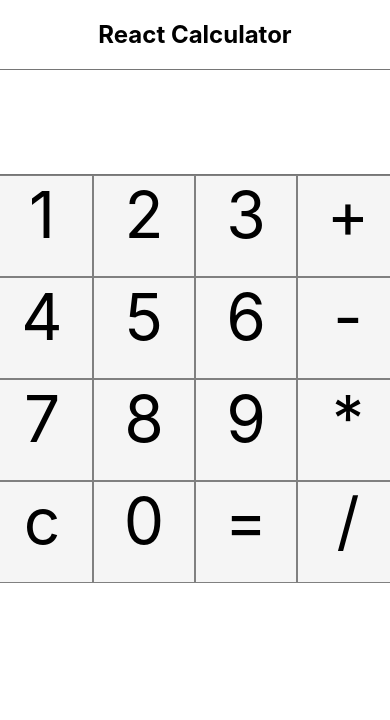
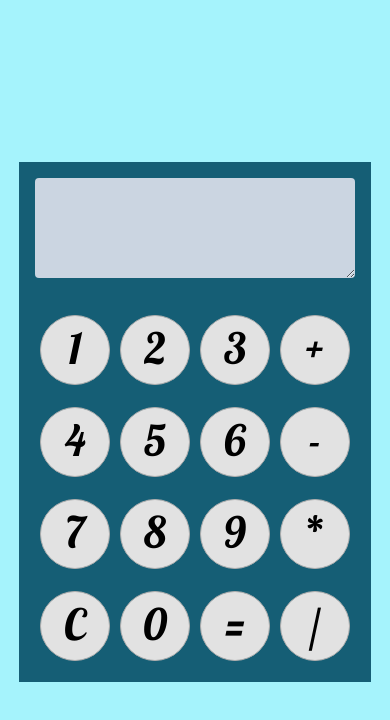
Before and after one commit to myatsusuhlaing/React-Calculator, a React (Create React App) app: page / in a window 390 px wide. Shown: the top 720 px of the page. Built offline with nearby package versions, Linux system fonts and the light colour scheme.

Commit message:
fix responsive

```diff
--- a/package.json
+++ b/package.json
@@ -35,5 +35,8 @@
       "last 1 firefox version",
       "last 1 safari version"
     ]
+  },
+  "devDependencies": {
+    "tailwindcss": "^3.3.2"
   }
 }
--- a/src/App.css
+++ b/src/App.css
@@ -1,20 +1,5 @@
-.App {
-  text-align: center;
-}
-
-.calculator {
-  align-items: center;
-  display: flex;
-  flex-direction: column;
-  /* border: 1px solid black; */
-}
-
-.input {
-  display: flex;
-}
 
 .button {
-  display: flex;
   cursor:pointer;
 }
 
@@ -24,17 +9,78 @@
 }
 
 .col {
-  height: 100px;
-  width: 100px;
+  height: 90px;
+  width: 90px;
   text-align: center;
-  font-size: 4rem;
+  font-size: 3.7rem;
   border: 1px solid gray;
-  background-color: whitesmoke;
+  background-color: rgb(226, 226, 226);
+  border: 0.03px solid rgb(173, 173, 173);
+  border-radius: 100px;
+  margin: 5px;
+}
+.col:hover{
+  background-color: rgb(104, 104, 104);
+  color:beige;
+  border: none;
 }
 
 textarea {
-  width: 402px;
+  width: 400px;
   height: 100px;
   font-size: 2.5rem;
   text-align: right;
+  padding: 1rem;
 }
+@media screen and (max-width: 450px) {
+  .calculator{
+    display: flex;
+    align-items: center;
+    justify-content: center;
+    width: 100%;
+  }
+  .col{
+    height: 70px;
+    width: 70px;
+    text-align: center;
+    font-size: 2.7rem;
+    border: 1px solid gray;
+    background-color: rgb(226, 226, 226);
+    border: 0.03px solid rgb(173, 173, 173);
+    border-radius: 100px;
+    margin: 5px;
+  }
+  textarea {
+    width: 320px;
+    height: 100px;
+    font-size: 2.7rem;
+    text-align: right;
+    padding: 1rem;
+  }
+}
+@media screen and (max-width: 350px) {
+  .calculator{
+    display: flex;
+    align-items: center;
+    justify-content: center;
+    width: 100%;
+  }
+  .col{
+    height: 60px;
+    width: 60px;
+    text-align: center;
+    font-size: 2.3rem;
+    border: 1px solid gray;
+    background-color: rgb(226, 226, 226);
+    border: 0.03px solid rgb(173, 173, 173);
+    border-radius: 100px;
+    margin: 5px;
+  }
+  textarea {
+    width: 280px;
+    height: 100px;
+    font-size: 2.5rem;
+    text-align: right;
+    padding: 1rem;
+  }
+}
--- a/src/App.js
+++ b/src/App.js
@@ -4,10 +4,9 @@ import "./App.css";
 function App () {
   return(
     <>
-    <div className="App">
-      <h2>React Calculator</h2>
+    <div className="calculator h-screen md:min-w-full flex items-center justify-center bg-cyan-200">
+    <Calculator />
     </div>
-    <Calculator />
     </>
   )
 }
--- a/src/Calculator.js
+++ b/src/Calculator.js
@@ -76,37 +76,41 @@ const [isNumLockOn, setIsNumLockOn] = useState(true);
 
     return(
         <>
-        <div className="calculator">
-            <div className="input">
-                <div className="row">
+        <div className=" bg-cyan-800 font-title ">
+        {/* <h2 className=" text-3xl text-center pb-2  text-stone-500 font-medium font-title bg-cyan-500">
+            React Calculator
+        </h2> */}
+            <div className="input p-4 ">
+                <div className="row ">
                 <textarea
                 id="inputArea"
                 value={expression}
                 cols="30"
                 rows="10"
+                className="bg-slate-300 rounded border-none "
                 />
                 </div>
             </div>
-        <div className="button">
-            <div className="row">
+        <div className="button flex p-4">
+            <div className="row  grid grid-cols-3 gap-3">
             <div className="col" onClick={() => input('1')}>{isNumLockOn ? "1" : "!"}</div>
             <div className="col" onClick={() => input('4')}>{isNumLockOn ? "4" : "$"}</div>
             <div className="col" onClick={() => input('7')}>{isNumLockOn ? "7" : "&"}</div>
-            <div className="col" onClick={clear}>c</div>
+            <div className="col" onClick={clear}>C</div>
             </div>
-            <div className="row">
+            <div className="row  grid grid-cols-3 gap-3">
             <div className="col" onClick={() => input('2')}>{isNumLockOn ? "2" : "@"}</div>
             <div className="col" onClick={() => input('5')}>{isNumLockOn ? "5" : "%"}</div>
             <div className="col" onClick={() => input('8')}>{isNumLockOn ? "8" : "*"}</div>
             <div className="col" onClick={() => input('0')}>{isNumLockOn ? "0" : ")"}</div>
             </div>
-            <div className="row">
+            <div className="row  grid grid-cols-3 gap-3">
             <div className="col" onClick={() => input('3')}>{isNumLockOn ? "3" : "#"}</div>
             <div className="col" onClick={() => input('6')}>{isNumLockOn ? "6" : "^"}</div>
             <div className="col" onClick={() => input('9')}>{isNumLockOn ? "9" : "("}</div>
             <div className="col" onClick={calculate}>{isNumLockOn ? "=" : "+"}</div>
             </div>
-            <div className="row">
+            <div className="row  grid grid-cols-3 gap-3">
             <div className="col" onClick={() => input('+')}>+</div>
             <div className="col" onClick={() => input('-')}>-</div>
             <div className="col" onClick={() => input('*')}>*</div>
--- a/src/index.css
+++ b/src/index.css
@@ -1,3 +1,8 @@
+@import url('https://fonts.googleapis.com/css2?family=Lobster&display=swap');
+@tailwind base;
+@tailwind components;
+@tailwind utilities;
+
 body {
   margin: 0;
   font-family: -apple-system, BlinkMacSystemFont, 'Segoe UI', 'Roboto', 'Oxygen',
--- /dev/null
+++ b/tailwind.config.js
@@ -0,0 +1,14 @@
+/** @type {import('tailwindcss').Config} */
+module.exports = {
+  content: [
+    "./src/**/*.{js,jsx,ts,tsx}",
+  ],
+  theme: {
+    extend: {},
+    fontFamily:{
+      title: [ "Lobster", "cursive" ],
+    }
+
+  },
+  plugins: [],
+}
```
Also changed, not shown: 1 other file (tests, documents, lock files or other folders).
